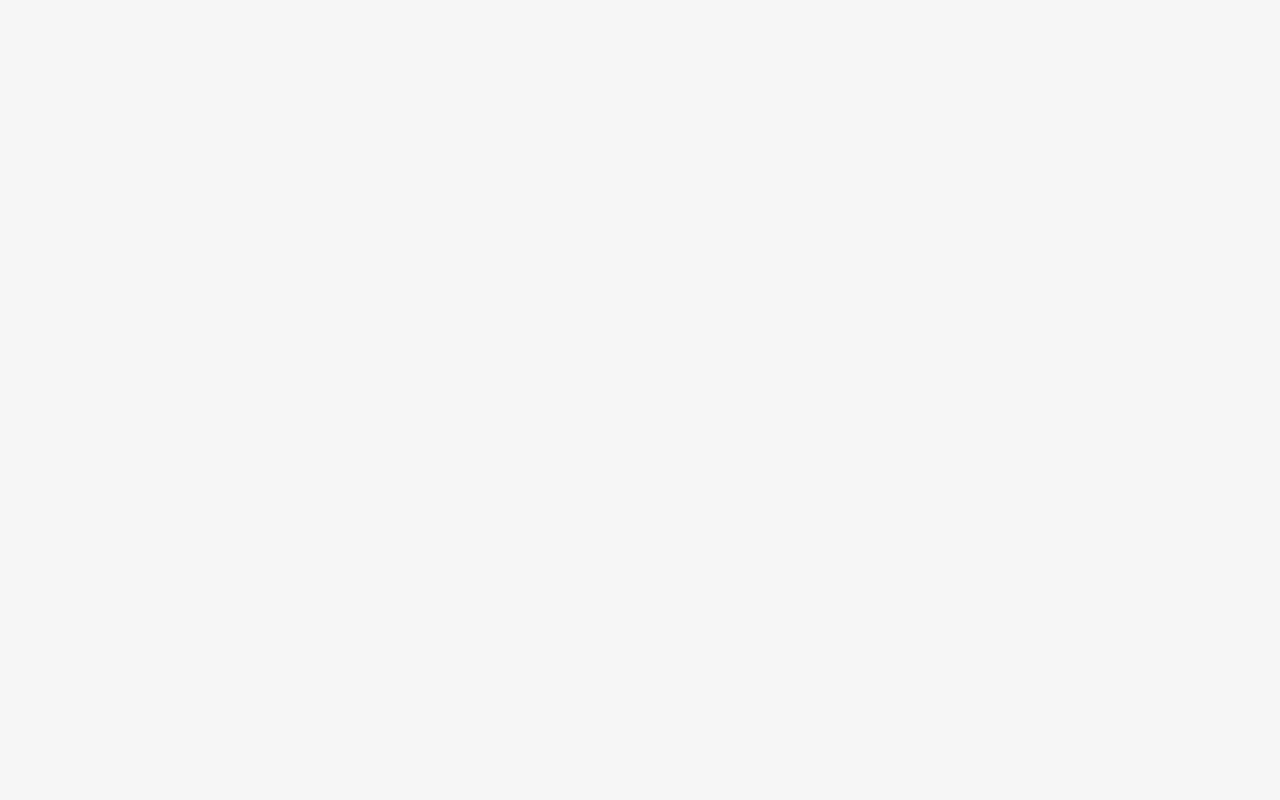
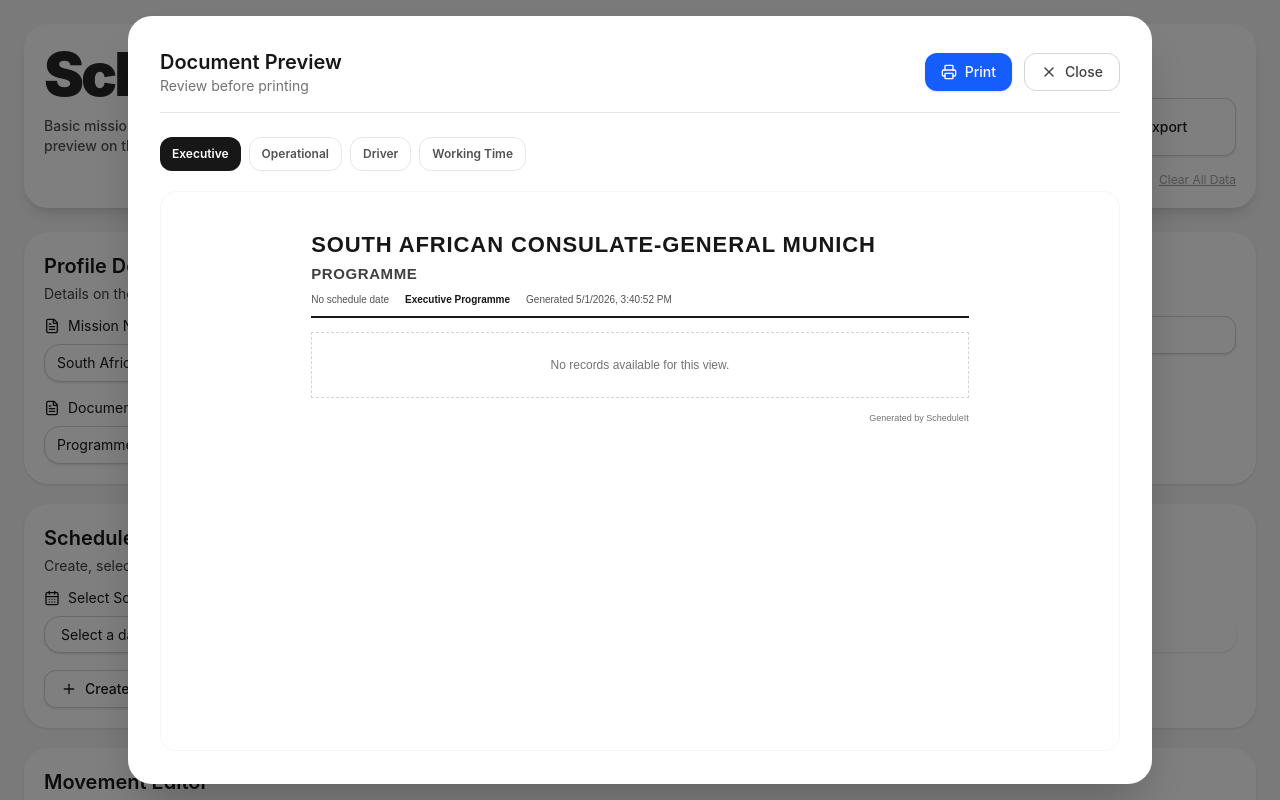
Before and after one commit to retronlinede-design/toolstack-schedule-it, a React (Vite) app: page / in a window 1280 px wide. Both pictures are taken after a click on the button "Preview". Shown: the top 800 px of the page. Built offline with nearby package versions, Linux system fonts and the light colour scheme.

Commit message:
ScheduleIt: isolate document preview and print rendering in iframe

```diff
--- a/src/App.jsx
+++ b/src/App.jsx
@@ -1,4 +1,4 @@
-import { useEffect, useMemo, useState } from "react";
+import { useEffect, useMemo, useRef, useState } from "react";
 import { Download, Play, Printer, X } from "lucide-react";
 import ExportPanel from "./components/ExportPanel";
 import PreviewTabs from "./components/PreviewTabs";
@@ -52,27 +52,18 @@ const documentPreviewTabs = [
 ];
 
 export default function ScheduleItApp() {
+  const previewFrameRef = useRef(null);
   const [schedule, setSchedule] = useState(() => loadScheduleState());
   const [draft, setDraft] = useState(() => createInitialDraft(loadScheduleState().profile));
   const [validationErrors, setValidationErrors] = useState({});
   const [isPreviewOpen, setIsPreviewOpen] = useState(false);
   const [isExportOpen, setIsExportOpen] = useState(false);
-  const [printView, setPrintView] = useState(null);
   const [previewView, setPreviewView] = useState("executive");
   const [selectedDriverId, setSelectedDriverId] = useState(() => loadScheduleState().drivers[0]?.id || "");
 
   useEffect(() => {
     saveScheduleState(schedule);
   }, [schedule]);
-
-  useEffect(() => {
-    function clearPrintView() {
-      setPrintView(null);
-    }
-
-    window.addEventListener("afterprint", clearPrintView);
-    return () => window.removeEventListener("afterprint", clearPrintView);
-  }, []);
 
   const entriesByMonth = useMemo(
     () => getEntriesByMonth(schedule.scheduleDays, schedule.movements),
@@ -83,9 +74,9 @@ export default function ScheduleItApp() {
     () => getExportDocument(schedule, previewView, { selectedDriverId: selectedDriver?.id }),
     [schedule, previewView, selectedDriver?.id],
   );
-  const printDocument = useMemo(
-    () => (printView ? getExportDocument(schedule, printView, { selectedDriverId: selectedDriver?.id }) : null),
-    [schedule, printView, selectedDriver?.id],
+  const previewSrcDoc = useMemo(
+    () => `<!doctype html><html><head><meta charset="utf-8"><title>${previewDocument.title}</title><style>${previewDocument.styles}</style></head><body>${previewDocument.bodyHtml}</body></html>`,
+    [previewDocument],
   );
 
   function updateDraft(nextDraft) {
@@ -363,12 +354,25 @@ export default function ScheduleItApp() {
     downloadJson("mission-schedule-backup.json", schedule);
   }
 
+  function printHtmlDocument(html) {
+    const printWindow = window.open("", "_blank");
+    if (!printWindow) return false;
+
+    printWindow.document.open();
+    printWindow.document.write(html);
+    printWindow.document.close();
+    printWindow.focus();
+    printWindow.setTimeout(() => {
+      printWindow.print();
+    }, 100);
+    return true;
+  }
+
   function handlePrintView(view) {
-    setPrintView(view);
+    const { fullHtml } = getExportDocument(schedule, view, { selectedDriverId: selectedDriver?.id });
+    const didOpen = printHtmlDocument(fullHtml);
     setIsExportOpen(false);
-    window.setTimeout(() => {
-      window.print();
-    }, 50);
+    if (!didOpen) window.alert("Could not open print window. Check your browser popup settings.");
   }
 
   async function handleCopyHtml(view) {
@@ -476,23 +480,19 @@ export default function ScheduleItApp() {
   }
 
   function printPreview() {
-    setIsPreviewOpen(false);
-    handlePrintView(previewView);
+    const frameWindow = previewFrameRef.current?.contentWindow;
+    if (frameWindow) {
+      frameWindow.focus();
+      frameWindow.print();
+      return;
+    }
+
+    const didOpen = printHtmlDocument(previewSrcDoc);
+    if (!didOpen) window.alert("Could not open print window. Check your browser popup settings.");
   }
 
   return (
     <div className="min-h-screen bg-neutral-100 text-neutral-900">
-      <style>{`
-        @media print {
-          @page { size: A4 ${printView === "executive" ? "portrait" : "landscape"}; margin: 12mm; }
-          body * { visibility: hidden; }
-          #print-sheet, #print-sheet * { visibility: visible; }
-          #print-sheet { position: absolute; left: 0; top: 0; width: 100%; }
-          .no-print { display: none !important; }
-          body { background: white; }
-        }
-      `}</style>
-
       <div className="mx-auto max-w-7xl p-4 md:p-6">
         <div className="no-print mb-6 rounded-3xl bg-white p-5 shadow-lg">
           <div className="flex flex-col gap-4 md:flex-row md:items-end md:justify-between">
@@ -582,24 +582,14 @@ export default function ScheduleItApp() {
                   </button>
                 ))}
               </div>
-              <div
-                className="overflow-x-auto rounded-2xl border border-neutral-100 bg-white"
-                dangerouslySetInnerHTML={{
-                  __html: `<style>${previewDocument.styles}</style>${previewDocument.bodyHtml}`,
-                }}
+              <iframe
+                ref={previewFrameRef}
+                title={`${previewDocument.title} Preview`}
+                srcDoc={previewSrcDoc}
+                className="h-[70vh] w-full rounded-2xl border border-neutral-100 bg-white"
               />
             </div>
           </div>
-        ) : null}
-
-        {printDocument ? (
-          <div
-            id="print-sheet"
-            className="pointer-events-none fixed left-0 top-0 -z-10 bg-white p-6 text-neutral-900 print:static print:z-auto print:p-0"
-            dangerouslySetInnerHTML={{
-              __html: `<style>${printDocument.styles}</style>${printDocument.bodyHtml}`,
-            }}
-          />
         ) : null}
 
         <div className="grid gap-6 xl:grid-cols-1">
```
